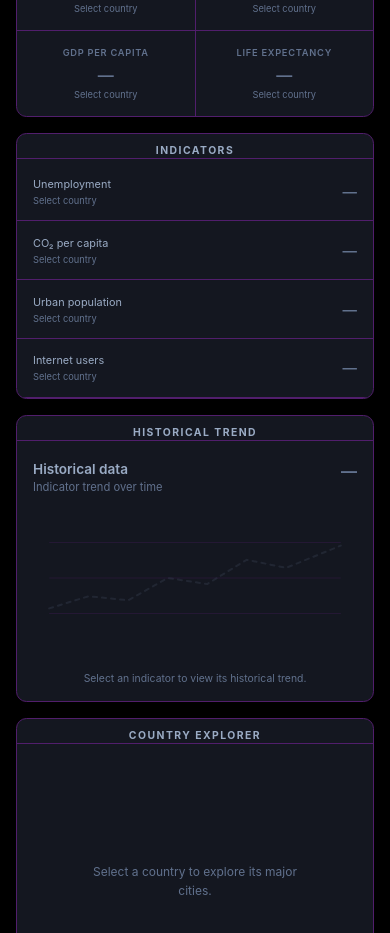
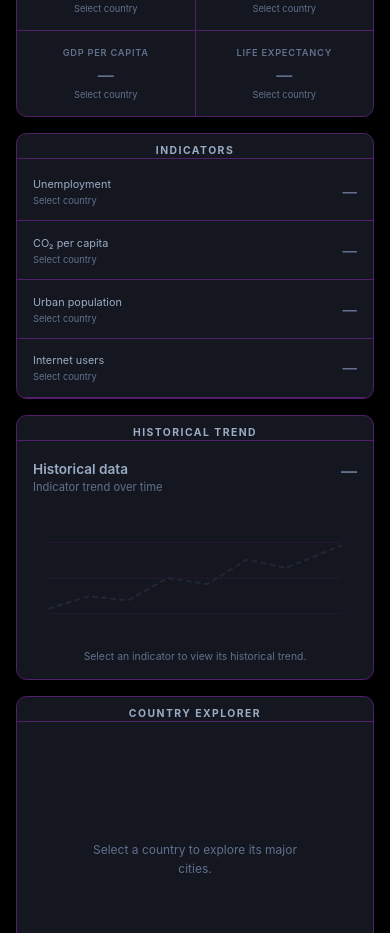
Before and after one commit to hmw55/worldscope, an Angular app: page / in a window 390 px wide. Shown: the part 1180-2113 px from the top of the page. Built offline with nearby package versions, Linux system fonts and the light colour scheme.

Commit message:
style: refine responsive dashboard layout

```diff
--- a/src/app/app.scss
+++ b/src/app/app.scss
@@ -107,11 +107,17 @@
   gap: 1rem;
 }
 
-.country-column,
+.country-column {
+  display: grid;
+  min-height: 0;
+  grid-template-rows: repeat(2, minmax(0, 1fr));
+  gap: 1rem;
+}
+
 .data-column {
   display: grid;
   min-height: 0;
-  grid-template-rows: repeat(2, minmax(0, 1fr));
+  grid-template-rows: auto minmax(0, 1fr);
   gap: 1rem;
 }
 
@@ -219,7 +225,12 @@
   .data-column {
     grid-column: 1 / -1;
     grid-template-columns: 1fr 1fr;
-    grid-template-rows: auto;
+    grid-template-rows: 1fr;
+    align-items: stretch;
+  }
+
+  .data-column > * {
+    height: 100%;
   }
 }
 
--- a/src/app/features/country-data/components/indicators-panel/indicators-panel.scss
+++ b/src/app/features/country-data/components/indicators-panel/indicators-panel.scss
@@ -5,6 +5,7 @@
 }
 
 .indicator-panel {
+  min-height: 16rem;
   height: 100%;
 }
 
--- a/src/app/features/country-data/components/trend-panel/trend-panel.scss
+++ b/src/app/features/country-data/components/trend-panel/trend-panel.scss
@@ -12,7 +12,6 @@
 .trend-empty {
   display: flex;
   flex: 1;
-  min-height: 16rem;
   padding: 1rem;
   flex-direction: column;
 }
@@ -109,6 +108,7 @@
 .trend-chart {
   width: 100%;
   min-height: 9rem;
+  flex: 1;
   overflow: visible;
 }
 
```
